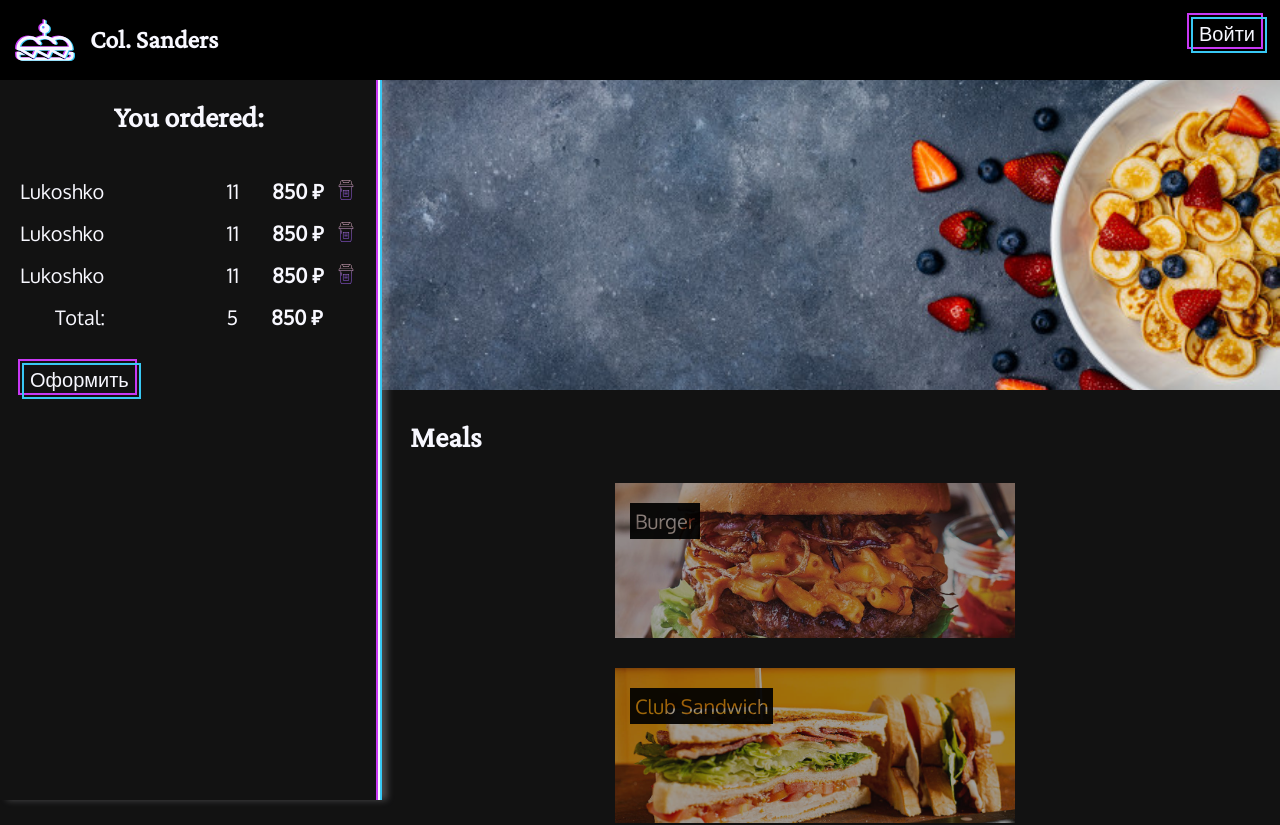
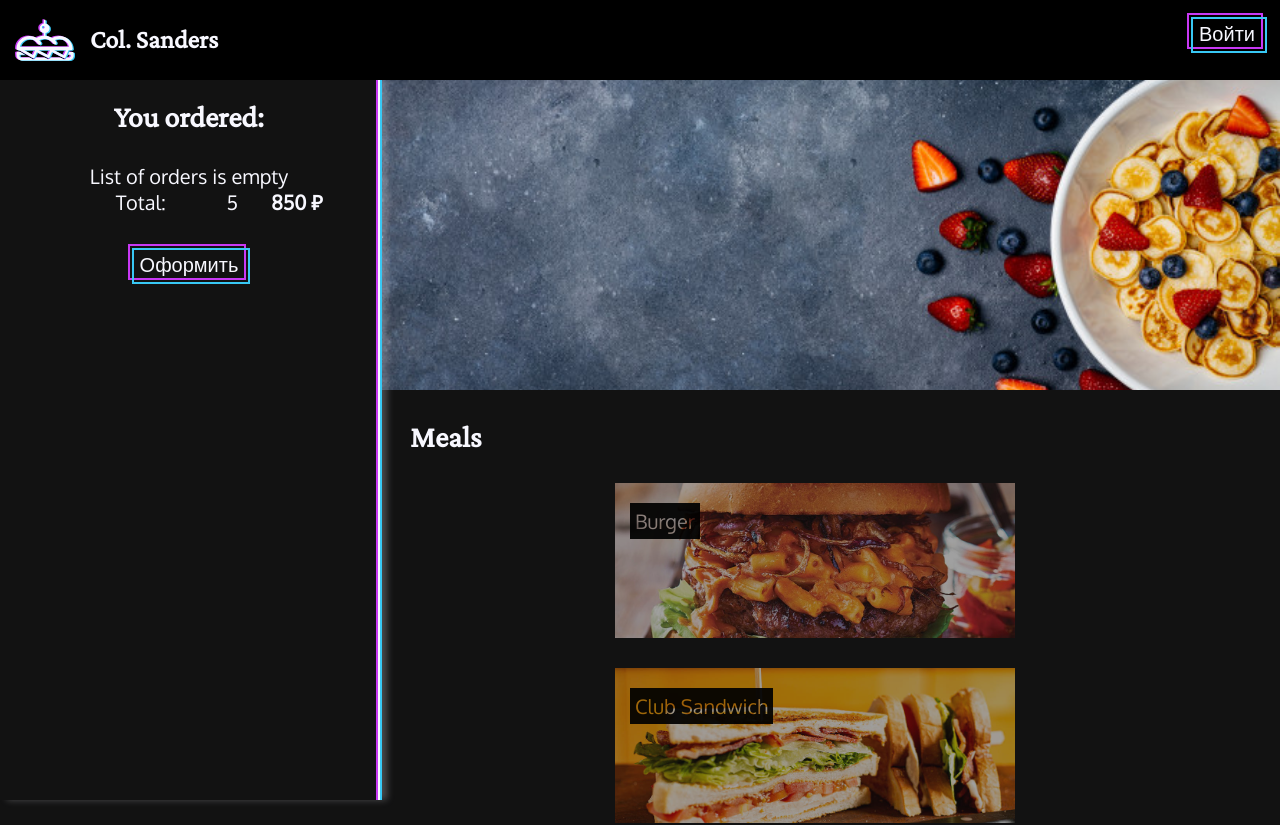
Before and after one commit to Mullla/glo_react_sanders, a React (Create React App) app: page / in a window 1280 px wide. Shown: the top 825 px of the page. Built offline with nearby package versions, Linux system fonts and the light colour scheme.

Commit message:
added hooks functions, restructered components to folders

```diff
--- a/src/App.js
+++ b/src/App.js
@@ -1,27 +1,27 @@
 import React from 'react';
 /* components */
-import { GlobalStyle } from './Components/GlobalStyle';
-import { NavBar } from './Components/NavBar';
-import { Menu } from './Components/Menu';
-import { ModalItem } from './Components/ModalItem';
-import { Order } from './Components/Order';
+import { GlobalStyle } from './Components/Style/GlobalStyle';
+import { NavBar } from './Components/NavBar/NavBar';
+import { Menu } from './Components/Menu/Menu';
+import { ModalItem } from './Components/Modal/ModalItem';
+import { Order } from './Components/Order/Order';
+import { useOpenItem } from './Components/Hooks/useOpenItem';
+import { useOrders } from './Components/Hooks/useOrders';
 
 
 function App() {
+  const openItem = useOpenItem();
+  const orders = useOrders();
 
-  // сразу деструктурируем массив из React.useState
-  // arr[0] - что изменяется
-  // arr[1] - функция, которая обрабатывает изменения
-  // openItem содержит данные о товаре, которые открываются в новом окне
-  // setOpenItem - назначает товар и запускает перерендер - изменяет стейт и дает команду перерендера, запускается при клике, поэтому передаем в виде пропса в компонент меню
-  const [openItem, setOpenItem] = React.useState(null);
   return (
     <>
       <GlobalStyle />
       <NavBar />
-      <Order />
-      <Menu setOpenItem={setOpenItem}/>
-      <ModalItem openItem={openItem} setOpenItem={setOpenItem}/>
+      <Order {...orders} />
+      {/* с помощью спред-оператора сразу передаем все свойства объекта openItem, функция useOpenItem возвращает объект */}
+      <Menu {...openItem}/>
+      {/* если в объекте openItem будет свойство openItem(то есть возвращает не undefined), тогда вернется ModalItem */}
+      { openItem.openItem && <ModalItem {...openItem} {...orders}/> }
     </>
   );
 }
--- /dev/null
+++ b/src/Components/Hooks/useOpenItem.js
@@ -0,0 +1,15 @@
+import { useState } from 'react';
+
+// функция возвращает хук
+export function useOpenItem(){
+  // сразу деструктурируем массив из React.useState
+  // arr[0] - что изменяется
+  // arr[1] - функция, которая обрабатывает изменения
+  // openItem содержит данные о товаре, которые открываются в новом окне
+  // setOpenItem - назначает товар и запускает перерендер - изменяет стейт и дает команду перерендера, запускается при клике, поэтому передаем в виде пропса в компонент меню
+  // сразу деструктурируем хук
+  // null - начальное состояние
+  const [openItem, setOpenItem] = useState(null);
+
+  return { openItem, setOpenItem };
+}
--- /dev/null
+++ b/src/Components/Hooks/useOrders.js
@@ -0,0 +1,7 @@
+import { useState } from 'react';
+
+export function useOrders(){
+  const [orders, setOrders] = useState([]);
+
+  return { orders, setOrders }
+}
--- a/src/Components/Banner.js
+++ b/src/Components/Menu/Banner.js
@@ -1,5 +1,5 @@
 import styled from 'styled-components';
-import bannerImg from '../img/banner.jpeg';
+import bannerImg from './../../img/banner.jpeg';
 
 export const Banner = styled.div`
   background-image: url(${bannerImg});
--- a/src/Components/Menu.js
+++ b/src/Components/Menu/Menu.js
@@ -1,6 +1,6 @@
 import React from 'react';
 import styled from 'styled-components';
-import dbMenu from './DBMenu';
+import dbMenu from '../DBMenu';
 import { ListItem } from './ListItem';
 import { Banner } from './Banner';
 
--- a/src/Components/ModalItem.js
+++ b/src/Components/Modal/ModalItem.js
@@ -1,6 +1,6 @@
 import React from 'react';
 import styled from 'styled-components';
-import { Btn } from './Btn';
+import { Btn } from '../Btn/Btn';
 
 const Overlay = styled.div`
   position: fixed;
@@ -56,16 +56,28 @@
   font-size: 24px;
 `;
 
-export const ModalItem = ({ openItem, setOpenItem }) => {
+export const ModalItem = ({ openItem, setOpenItem, orders, setOrders }) => {
 
-  function closeModal(e) {
+  const closeModal = e => {
     // если клик вне модалки т.е. по оверлею, то передаем null в setOpenItem, так окно закроется, потому что openItem будет null
     if(e.target.id === 'overlay') {
       setOpenItem(null);
     }
   }
 
-  if(!openItem) return null;
+  const order = {
+    // сохраняем все свойства openItem
+    ...openItem
+  };
+
+  const addToOrder = () => {
+    // передаем старые заказы, которые были[...orders], и добавляем новый заказ из order
+    setOrders([...orders, order]);
+    // чтобы закрылось модальное окно
+    setOpenItem(null);
+  }
+
+
   return (
     <Overlay id="overlay" onClick={closeModal}>
 
@@ -76,7 +88,7 @@
           <Name>{openItem.name}</Name>
           <Price>{openItem.price.toLocaleString('ru-RU', {style: 'currency', currency: 'RUB'})}</Price>
         </Info>
-        <Btn>Добавить</Btn>
+        <Btn onClick={addToOrder}>Добавить</Btn>
       </Modal>
 
     </Overlay>
--- a/src/Components/NavBar.js
+++ b/src/Components/NavBar/NavBar.js
@@ -1,7 +1,7 @@
 import React from 'react';
 import styled from 'styled-components';
-import logoImg from '../img/logo.svg';
-import { Btn } from './Btn';
+import logoImg from './../../img/logo-img.svg';
+import { Btn } from '../Btn/Btn';
 
 
 const NavBarStyled = styled.header`
@@ -10,7 +10,7 @@
   left: 0;
   z-index: 10;
   height: 80px;
-  width: 100vw;
+  width: 100%;
   display: flex;
   justify-content: space-between;
   align-items: center;
--- a/src/Components/Order.js
+++ b/src/Components/Order/Order.js
@@ -1,9 +1,9 @@
 import React from 'react';
 import styled from 'styled-components';
-import { Btn } from './Btn';
+import { Btn } from '../Btn/Btn';
 import { OrderListItem } from './OrderListItem';
 
-const OrderStyled = styled.section`
+const OrderStyled = styled.aside`
   display: flex;
   flex-direction: column;
   position: fixed;
@@ -28,11 +28,10 @@
 
 const OrderContent = styled.div`
   flex-grow: 1;
+  text-align: center;
 `;
 
-const OrderList = styled.ul`
-
-`;
+const OrderList = styled.ul``;
 
 const Total = styled.div`
   display: flex;
@@ -49,17 +48,22 @@
   font-weight: 700;
 `;
 
-export const Order = () => {
+const EmptyList = styled.p`
+  text-align: center;
+`;
+
+export const Order = ({ orders }) => {
   return (
     <OrderStyled>
       <OrderTitle>You ordered: </OrderTitle>
 
       <OrderContent>
-        <OrderList>
-          <OrderListItem />
-          <OrderListItem />
-          <OrderListItem />
-        </OrderList>
+      {/* проверяем есть ли заказы в списке заказов, если да, то отображаются компоненты, если нет, то надпись, что списко заказов пуст */}
+        {orders.length ?
+          <OrderList>
+            { orders.map(order => <OrderListItem order={order}/>) }
+          </OrderList> :
+        <EmptyList>List of orders is empty</EmptyList>}
 
         <Total>
           <span>Total:</span>
--- a/src/Components/OrderListItem.js
+++ b/src/Components/Order/OrderListItem.js
@@ -1,6 +1,6 @@
 import React from 'react';
 import styled from 'styled-components';
-import trashImage from '../img/trash.svg';
+import trashImage from './../../img/trash.svg';
 
 const OrderItemStyled = styled.li`
   display: flex;
@@ -9,8 +9,8 @@
 
 const DeleteBtn = styled.button`
   background: url(${trashImage}) no-repeat center / cover;
-  width: 24px;
-  height: 24px;
+  width: 30px;
+  height: 30px;
   border-color: transparent;
   cursor: pointer;
 `;
@@ -27,11 +27,12 @@
   font-weight: 700;
 `;
 
-export const OrderListItem = () => (
+export const OrderListItem = ({ order }) => (
   <OrderItemStyled>
-    <ItemName>Lukoshko</ItemName>
+    <ItemName>{order.name}</ItemName>
     <span>11</span>
-    <ItemPrice>850 ₽</ItemPrice>
+    <ItemPrice>{order.price.toLocaleString('ru-RU',
+                { style: 'currency', currency: 'RUB'})}</ItemPrice>
     <DeleteBtn />
   </OrderItemStyled>
 );
```
Also changed, not shown: src/Components/Btn/Btn.js (renamed from src/Components/Btn.js), src/Components/Menu/ListItem.js (renamed from src/Components/ListItem.js), src/Components/Style/GlobalStyle.js (renamed from src/Components/GlobalStyle.js), src/img/logo-img.svg (renamed from src/img/logo.svg), src/img/trash.svg.
